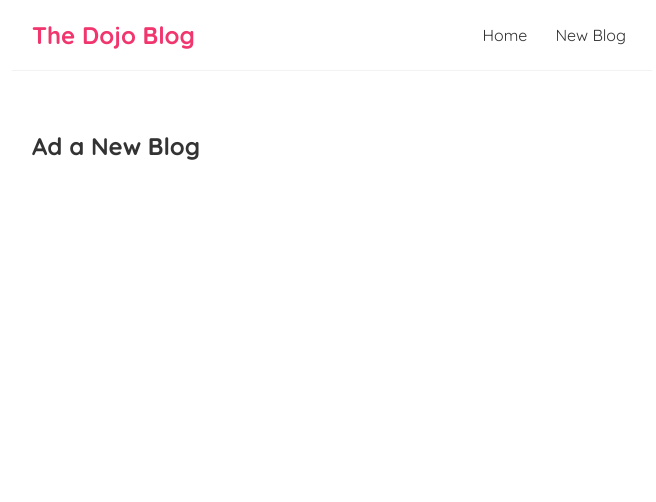
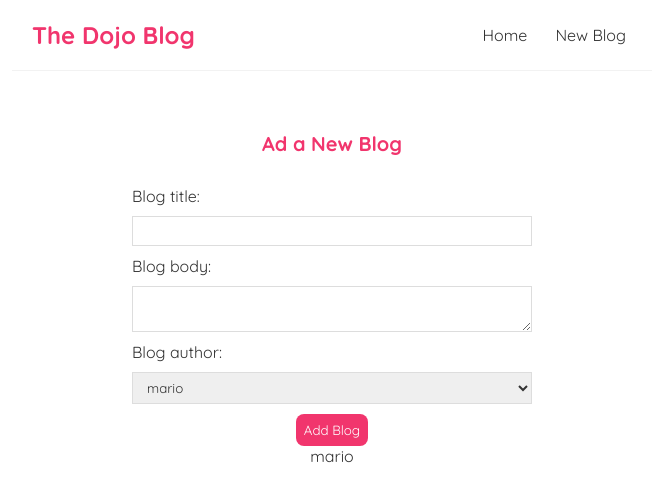
Before and after one commit to MiguelLamas/micro-blog-react, a React (Create React App) app: page /create in a window 1280 px wide. Shown: the top 502 px of the page, without its empty margins (308-964 px from the left). Built offline with nearby package versions, Linux system fonts and the light colour scheme.

Commit message:
Practicing React -  how to use input fields & track what a user types into them, using controlled inputs.

```diff
--- a/src/components/Create.js
+++ b/src/components/Create.js
@@ -1,9 +1,40 @@
-import React from "react";
+import React, { useState } from "react";
 
 const Create = () => {
+    const [title, setTitle] = useState('');
+    const [body, setBody] = useState('');
+    const [author, setAuthor] = useState('mario');
+
     return (
         <div className="create">
             <h2>Ad a New Blog</h2>
+            <form>
+            <label>Blog title:</label>
+            <input
+                type="text"
+                required
+                value={title}
+                onChange={(e) => setTitle(e.target.value)}
+                />
+            <label>Blog body:</label>
+                <textarea
+                required
+                value={body}
+                onChange={(e) => setBody(e.target.value)}
+                ></textarea>
+                <label>Blog author:</label>
+                <select
+                    value={author}
+                    onChange={(e) => setAuthor(e.target.value)}
+                >
+                    <option value="mario">mario</option>
+                    <option value="yoshi">yoshi</option>
+                </select>
+                <button>Add Blog</button>
+                <p>{ title }</p>
+                <p>{ body }</p>
+                <p>{ author }</p>
+            </form>
         </div>
      );
 }
--- a/src/index.css
+++ b/src/index.css
@@ -65,3 +65,40 @@
 .blog-details div {
   margin: 20px 0;
 }
+
+/* create new blog form */
+
+.create {
+  max-width: 400px;
+  margin: 0 auto;
+  text-align: center;
+}
+
+.create label {
+  text-align: left;
+  display: block;
+}
+
+.create h2 {
+  font-size: 20px;
+  color: #f1356d;
+  margin-bottom: 30px;
+}
+
+.create input, .create textarea, .create select {
+  width: 100%;
+  padding: 6px 10px;
+  margin: 10px 0;
+  border: 1px solid #ddd;
+  box-sizing: border-box;
+  display: block;
+}
+
+.create button {
+  background: #f1356d;
+  color: #fff;
+  border: 0;
+  padding: 8px;
+  border-radius: 8px;
+  cursor: pointer;
+}
```
